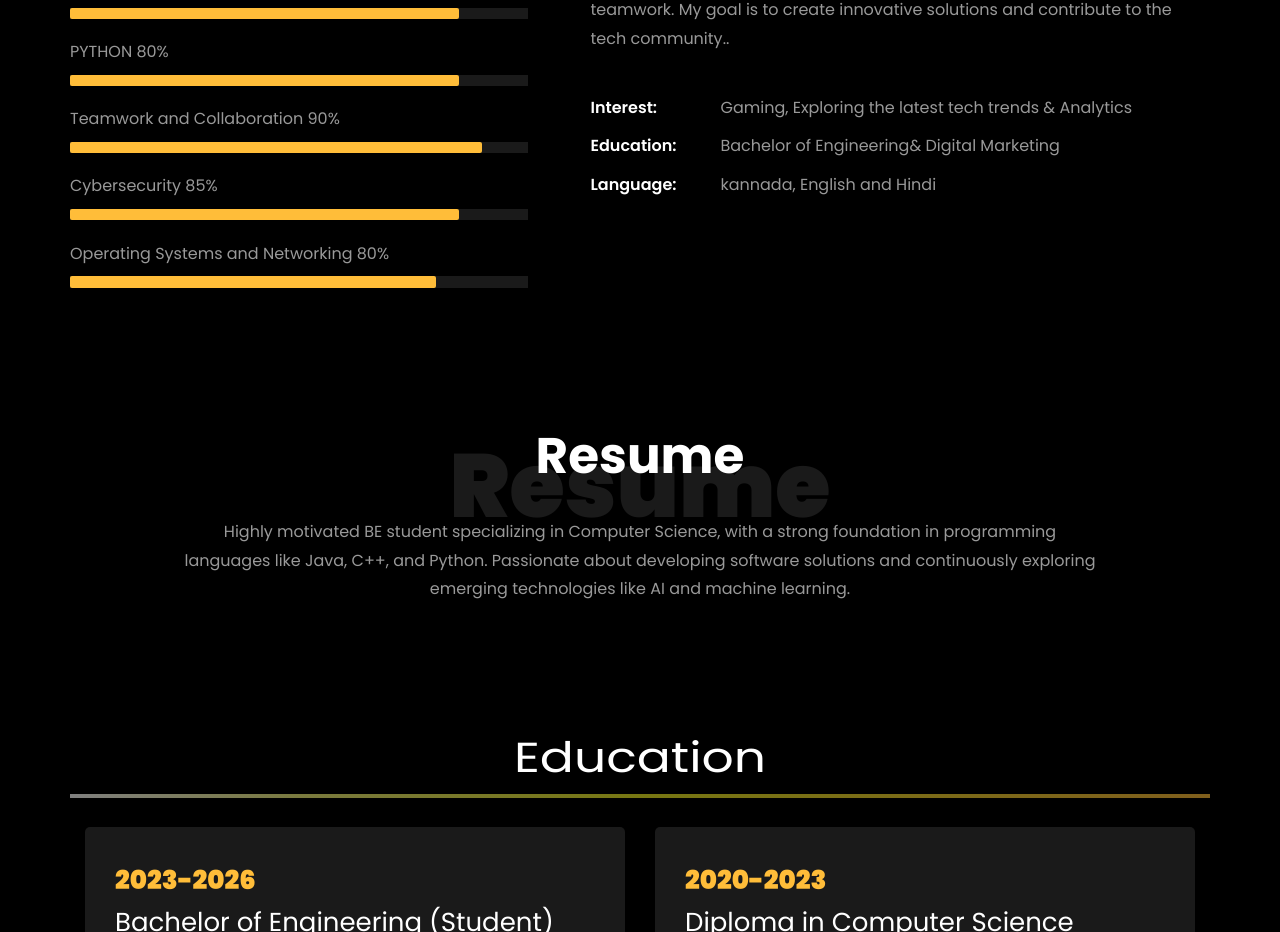
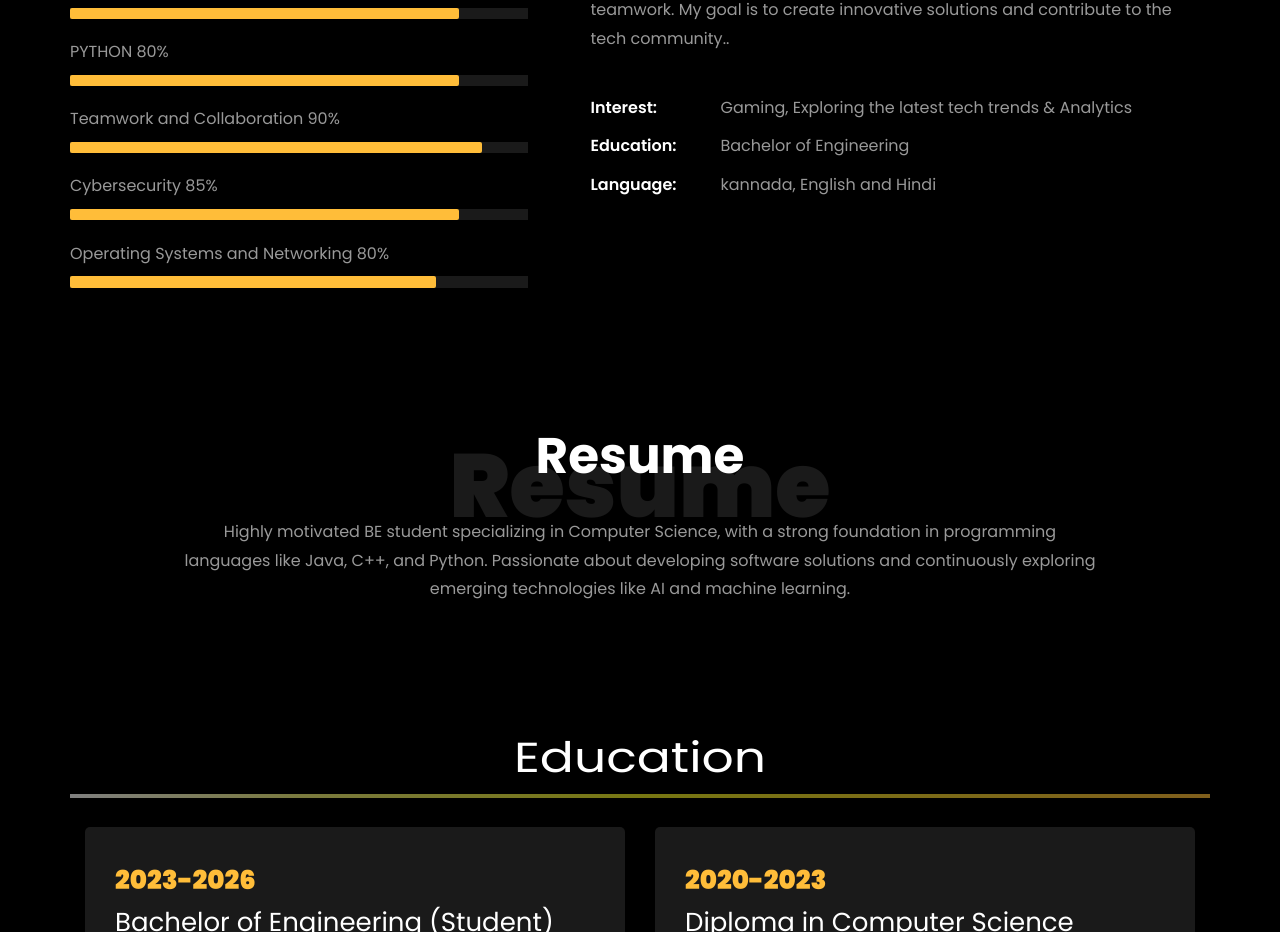
Before and after one commit to shubham0818/shubham08, a plain HTML site: page index.html in a window 1280 px wide. Shown: the part 1109-2041 px from the top of the page. Drawn offline with Linux system fonts and the light colour scheme; files whose address does not match are found by name; a web font is replaced by a local one.

Commit message:
Update index.html

```diff
--- a/index.html
+++ b/index.html
@@ -273,7 +273,7 @@
 								<p>I am a passionate Computer Science student at The Oxford College of Engineering , exploring the world of programming, algorithms, and software development. I enjoy working with technologies like Python, Java, and JavaScript, and have a particular interest in web development, cybersecurity. I am always eager to learn and apply my skills through personal projects and teamwork. My goal is to create innovative solutions and contribute to the tech community..</p>
 								<ul class="about-info mt-4 px-md-0 px-2">
 									<li class="d-flex"><span>Interest:</span> <span>Gaming, Exploring the latest tech trends &amp; Analytics</span></li>
-									<li class="d-flex"><span>Education:</span> <span>Bachelor of Engineering&amp; Digital Marketing</span></li>
+									<li class="d-flex"><span>Education:</span> <span>Bachelor of Engineering</span></li>
 									<li class="d-flex"><span>Language:</span> <span>kannada, English and Hindi</span></li>
 									<!--<li class="d-flex"><span>Language:</span> <span>English, Hindi</span></li>
 									<li class="d-flex"><span>BI Tools:</span> <span>Microsoft Power BI, Looker &amp; Tableau</span></li>
```
